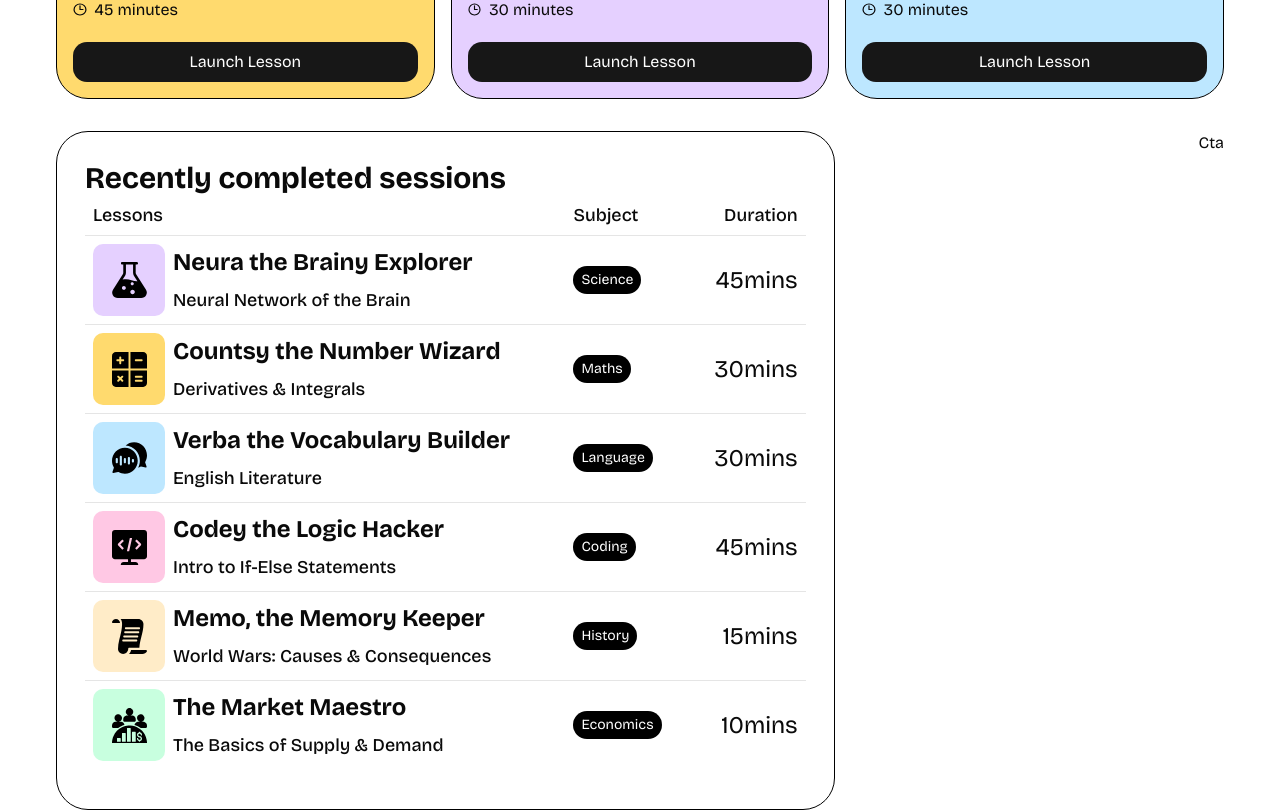
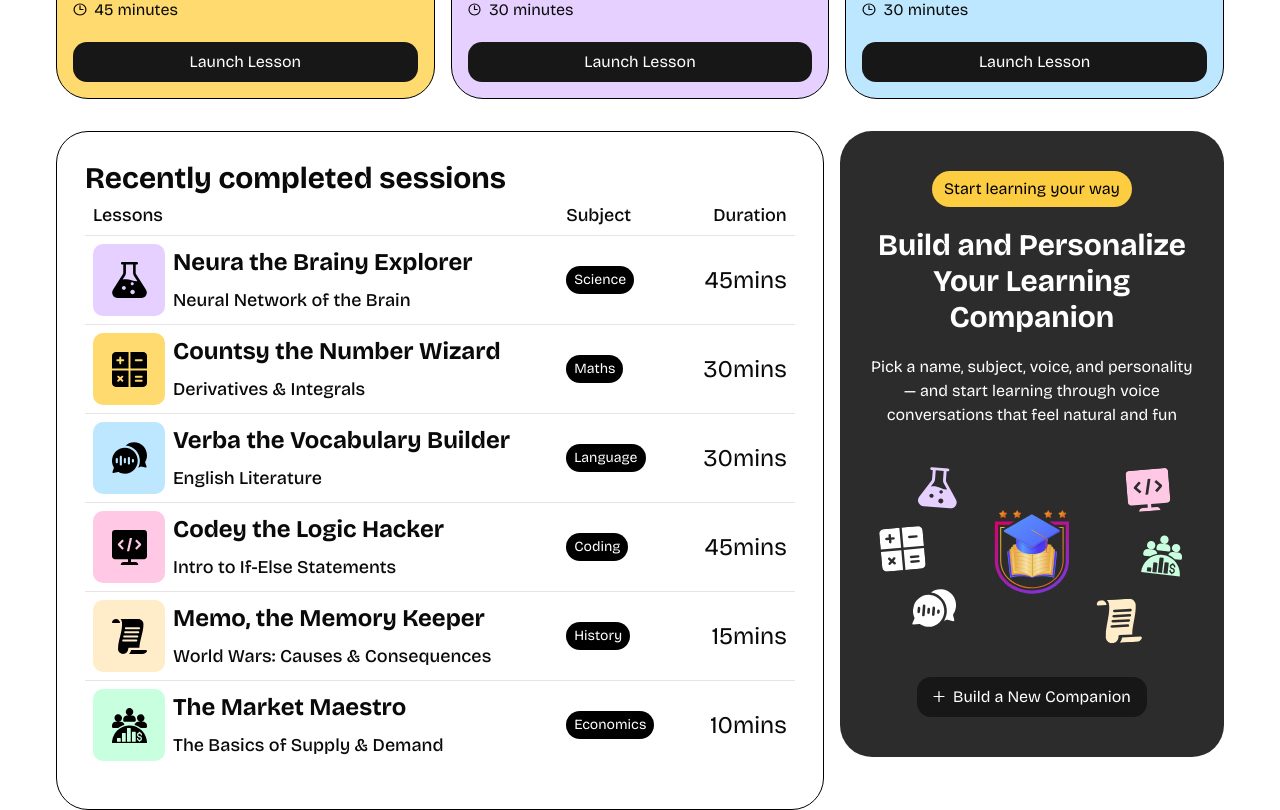
Before and after one commit to marsou001/converso, a Next.js app: page / in a window 1280 px wide. Shown: the part 340-1150 px from the top of the page. Built offline with nearby package versions, Linux system fonts and the light colour scheme.

Commit message:
implement Cta component UI

```diff
--- a/components/Cta.tsx
+++ b/components/Cta.tsx
@@ -1,5 +1,23 @@
+import Image from "next/image";
+import Link from "next/link";
+
 export default function Cta() {
   return (
-    <div>Cta</div>
+    <div className="cta-section">
+      <div className="cta-badge">Start learning your way</div>
+      <h2 className="text-3xl font-bold">Build and Personalize Your Learning Companion</h2>
+
+      <p>
+        Pick a name, subject, voice, and personality — and start learning through voice conversations
+        that feel natural and fun
+      </p>
+
+      <Image src="/images/cta.svg" alt="cta" width={362} height={232} />
+
+      <button className="btn-primary">
+        <Image src="/icons/plus.svg" alt="plus" width={12} height={12} />
+        <Link href="/companions/new">Build a New Companion</Link>
+      </button>
+    </div>
   )
 }
```
Also changed, not shown: public/icons/plus.svg (added), public/images/cta.svg (added).
